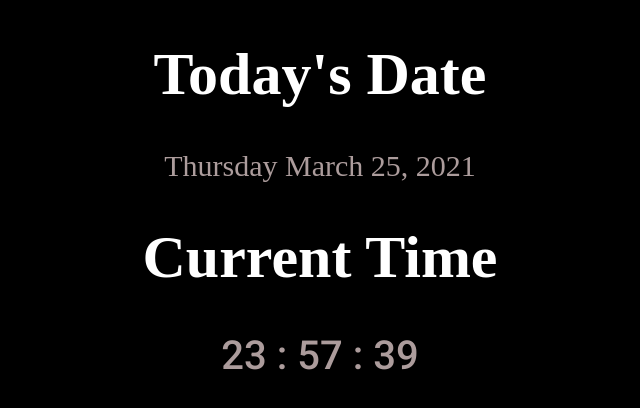
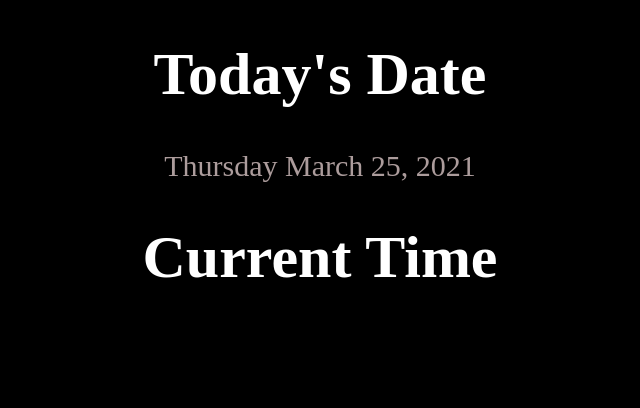
Before and after one commit to Beethoven3579/My-Digital-Clock, a plain HTML site: page index.html in a window 1280 px wide. Shown: the whole page, without its empty margins (320-960 px from the left). Drawn offline with Linux system fonts and the light colour scheme.

Commit message:
clock
updated HTML changed to <div id="clock">

```diff
--- a/index.html
+++ b/index.html
@@ -15,11 +15,7 @@
             <span id="year"></span>
         </div>
     <h1 class="time-title"> Current Time</h1>
-        <div class="time">
-            <span id="hours"></span>
-            <span id="minutes"></span>
-            <span id="seconds"></span>
-        </div>
+        <div id="clock"></div>
         <script src="app.js"></script>
 </body>
 </html>
```
